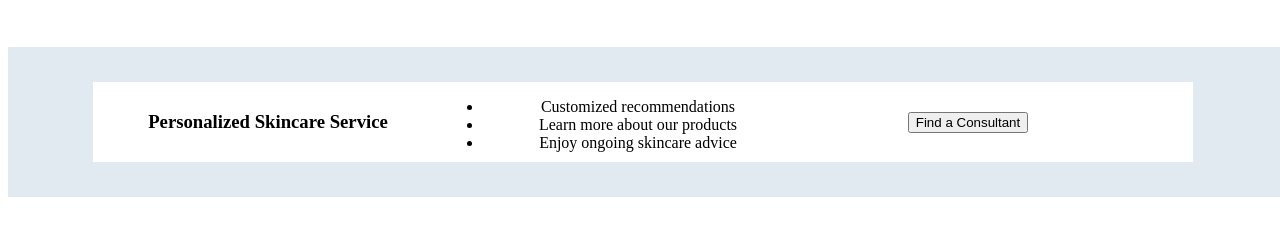
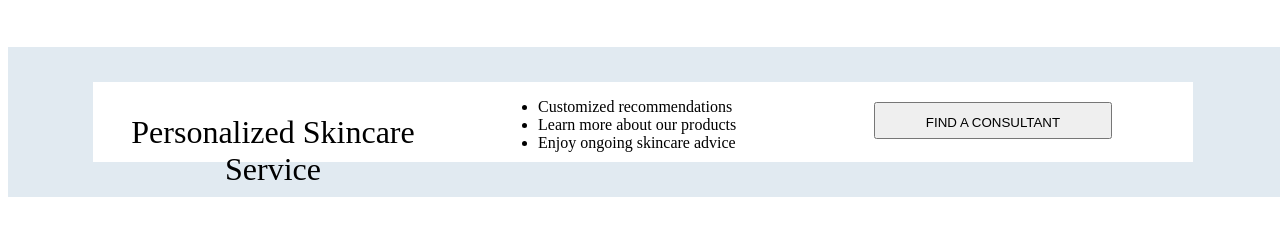
Before and after one commit to mohitagrawal22/Construct_Week_Project, a plain HTML site: page Middlepart.html in a window 1280 px wide. Shown: the part 1011-1258 px from the top of the page. Drawn offline with Linux system fonts and the light colour scheme.

Commit message:
corrected css
updated last div

```diff
--- /dev/null
+++ b/Middlepart.css
@@ -0,0 +1,101 @@
+#reference ~ div {
+    width:1300px;
+    height:300px;
+    /* border:solid 1px red; */
+    margin-bottom:50px;
+}
+img{
+    width:300px;
+    height:auto
+}
+#reference ~ div, #firstblock > div{
+    display:flex;
+}
+#firstblock > div ,#secondblock > div {
+
+    width:430px;
+    height:auto;
+    /* border:1px solid black; */
+
+}
+#secondblock > div {
+text-align:center;
+width:320px;
+justify-content: space-between;
+}
+#secondblock{
+    justify-content: space-between;
+
+}
+
+#thirdblock > div {
+
+    width:380px;
+    height:300px;
+    /* border:1px solid black; */
+
+}
+
+#fourthblock{
+
+    height:150px !important;
+    background-color:#E1EAF1
+
+}
+#fourthblock > div {
+
+    display:flex;
+    justify-content:center;
+    background-color:white;
+    /* align-content:center; */
+    margin:35px 10px 10px 85px;
+    width:1100px;
+    height:80px;
+    /* text-align:center */
+
+
+}
+#fourthblock > div > div{
+
+    width:350px;
+    justify-content:center;
+    /* border:1px solid black; */
+
+
+    /* text-align:center; */
+
+}
+.list{
+
+   /* text-align:center; */
+   margin-left:50px;
+
+}
+
+.buton{
+
+    text-align:center;
+    padding:20px;
+
+}
+ .buton > button {
+
+
+    padding:11px 50px 7px 50px ;
+
+
+}
+.bottom{
+    text-align:center;
+    font-size:xx-large;
+    font-weight:lighter;
+
+
+}
+.bottom > p{
+    margin-bottom:100px;
+
+}
+a {
+    color:black;
+}
--- a/Middlepart.html
+++ b/Middlepart.html
@@ -6,74 +6,8 @@
     <meta name="viewport" content="width=device-width, initial-scale=1.0">
     <title>Document</title>
 </head>
-<style>
+<link rel="stylesheet" href="Middlepart.css">
 
-
-    #reference ~ div {
-        width:1300px;
-        height:300px;
-        /* border:solid 1px red; */
-        margin-bottom:50px;
-    }
-    img{
-        width:300px;
-        height:auto
-    }
-    #reference ~ div, #firstblock > div{
-        display:flex;
-    }
-    #firstblock > div ,#secondblock > div {
-
-        width:430px;
-        height:auto;
-        /* border:1px solid black; */
-
-    }
-    #secondblock > div {
-    text-align:center;
-    width:320px;
-    justify-content: space-between;
-    }
-    #secondblock{
-        justify-content: space-between;
-
-    }
-
-    #thirdblock > div {
-
-        width:380px;
-        height:300px;
-        /* border:1px solid black; */
-
-    }
-
-    #fourthblock{
-
-        height:150px !important;
-        background-color:#E1EAF1
-
-    }
-    #fourthblock > div {
-
-        display:flex;
-        background-color:white;
-        align-content:center;
-        margin:35px 10px 10px 85px;
-        width:1100px;
-        height:80px;
-        text-align:center
-
-    }
-    #fourthblock > div > div{
-
-        width:350px;
-        /* border:1px solid black; */
-        /* text-align:center; */
-        align-content:center;
-
-    }
-
-</style>
 <body>
 
     <div id="reference"></div>
@@ -206,20 +140,24 @@
     <div id="fourthblock">
 
         <div>
-            <div>
-                <h3>Personalized Skincare Service</h3>
+            <div class="bottom">
+                <p>Personalized Skincare Service</p>
             </div>
 
-            <div>
-                <ul>
+            <div >
+
+
+                <ul class="list">
                     <li>Customized recommendations</li>
                     <li>Learn more about our products</li>
                     <li>Enjoy ongoing skincare advice</li>
                 </ul>
+
+
             </div>
 
-            <div>
-                <button>Find a Consultant</button>
+            <div class="buton">
+                <button>FIND A CONSULTANT</button>
             </div>
         </div>
 
```
